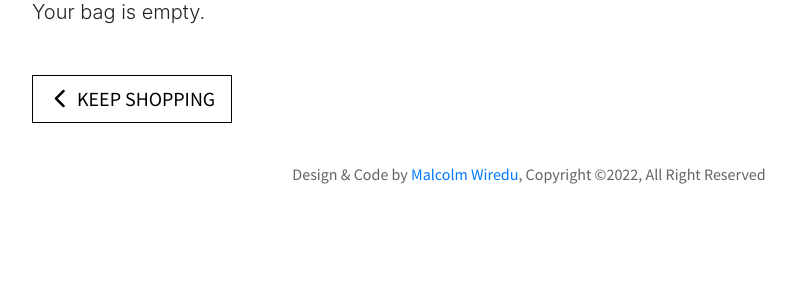
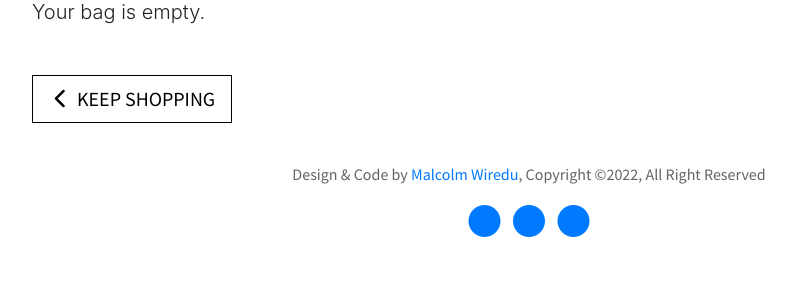
Before and after one commit to Code-Institute-Submissions/MikaCodez-Divine_Timing_JanResub, a Django app: page /bag/ in a window 1280 px wide. Shown: the part 279-579 px from the top of the page, without its empty margins (111-907 px from the left). Run offline with Django 3.2, Linux system fonts and the light colour scheme; some libraries are stand-ins or nearby versions.

Commit message:
changes to home page

```diff
--- a/home/templates/home/index.html
+++ b/home/templates/home/index.html
@@ -5,6 +5,7 @@
 {% block content %}
 
 <!-- ======== Feature ======== -->
+<br><br><br><br><br><br><br><br>
 <section class="feature">
     <div class="feature-heading">
         <h2 class="heading-secondary">Exquisite Watches</h2>
--- a/static/css/main.css
+++ b/static/css/main.css
@@ -624,6 +624,27 @@ ul {
   font-size: 16px;
 }
 
+.fa-stack {
+  display: inline-block;
+  height: 2em;
+  line-height: 2em;
+  position: relative;
+  vertical-align: middle;
+  width: 2.5em; }
+
+.fa-stack-1x,
+.fa-stack-2x {
+  left: 0;
+  position: absolute;
+  text-align: center;
+  width: 100%; }
+
+.fa-stack-1x {
+  line-height: inherit; }
+
+.fa-stack-2x {
+  font-size: 2em; }
+
 .logo {
   font-family: "Source Sans Pro", sans-serif;
   font-size: 20px;
--- a/templates/base.html
+++ b/templates/base.html
@@ -162,6 +162,25 @@
 <div class="footer">
     <p class="text-paragraph">Design & Code by <a href="https://malczcodez.online/">Malcolm Wiredu</a>, Copyright
         &copy;2022, All Right Reserved</p>
+        <div class="footer-col third">
+            <span class="fa-stack">
+                <a href="#your-link">
+                    <i class="fas fa-circle fa-stack-2x"></i>
+                    <i class="fab fa-facebook-f fa-stack-1x"></i>
+                </a>
+            </span>
+            <span class="fa-stack">
+                <a href="#your-link">
+                    <i class="fas fa-circle fa-stack-2x"></i>
+                    <i class="fab fa-twitter fa-stack-1x"></i>
+                </a>
+            </span>
+            <span class="fa-stack">
+                <a href="#your-link">
+                    <i class="fas fa-circle fa-stack-2x"></i>
+                    <i class="fab fa-instagram fa-stack-1x"></i>
+                </a>
+            </span>
 </div> <!-- .footer end -->
 
 
```
